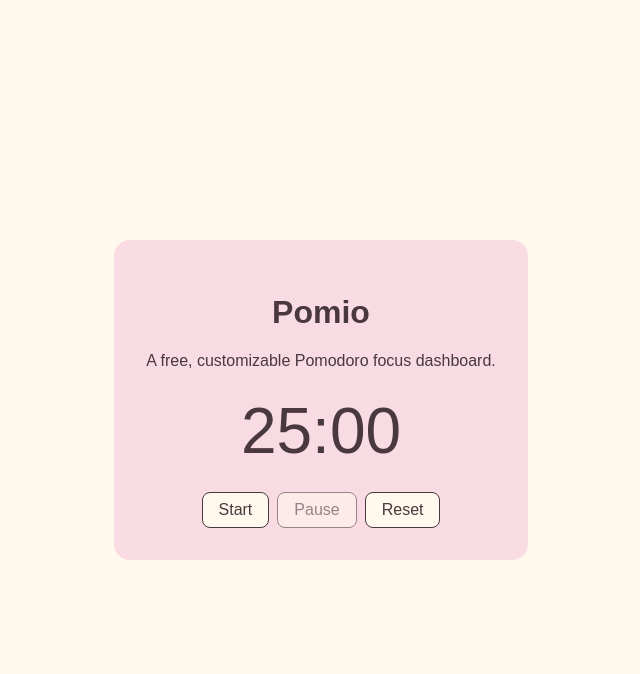
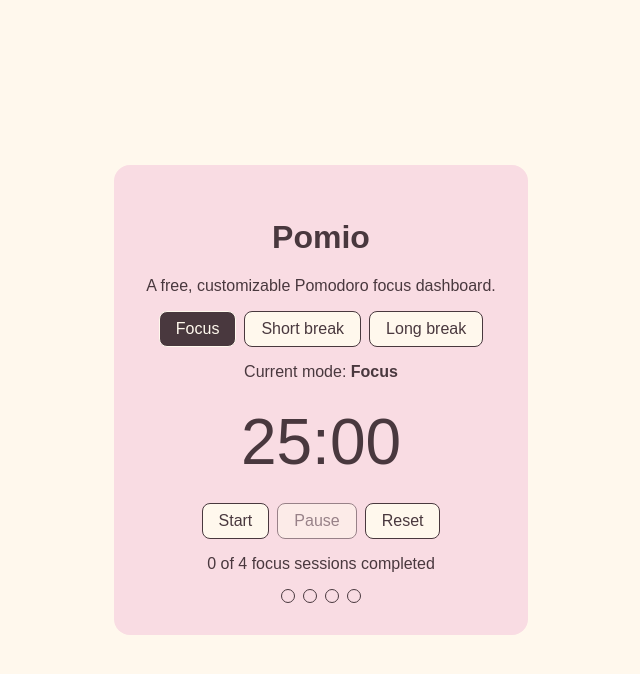
Before and after one commit to oleisia/pomio, a Flask app: page / in a window 1280 px wide. Shown: the top 674 px of the page, without its empty margins (319-959 px from the left). Run offline with Flask 3, Linux system fonts and the light colour scheme.

Commit message:
Add Pomodoro modes and session cycle tracking

```diff
--- a/static/css/style.css
+++ b/static/css/style.css
@@ -40,3 +40,25 @@ main {
 .timer-controls button:disabled {
   opacity: 0.55;
 }
+
+.timer-controls button[aria-pressed="true"] {
+  background: #49383e;
+  color: #fff8ed;
+}
+
+.cycle-indicators {
+  display: flex;
+  justify-content: center;
+  gap: 0.5rem;
+}
+
+.cycle-indicators span {
+  width: 0.75rem;
+  height: 0.75rem;
+  border: 1px solid currentColor;
+  border-radius: 50%;
+}
+
+.cycle-indicators .completed {
+  background: currentColor;
+}
--- a/static/js/timer.js
+++ b/static/js/timer.js
@@ -1,5 +1,10 @@
-const defaultDurationMs = 25 * 60 * 1000;
-let remainingMs = defaultDurationMs;
+const durationMinutes = { focus: 25, shortBreak: 5, longBreak: 15 };
+const modeLabels = { focus: "Focus", shortBreak: "Short break", longBreak: "Long break" };
+const sessionsPerCycle = 4;
+
+let currentMode = "focus";
+let completedFocusSessions = 0;
+let remainingMs = durationMinutes[currentMode] * 60 * 1000;
 let endTimeMs = null;
 let intervalId = null;
 
@@ -7,6 +12,10 @@ const timerDisplay = document.querySelector("#timer-display");
 const startButton = document.querySelector("#start-timer");
 const pauseButton = document.querySelector("#pause-timer");
 const resetButton = document.querySelector("#reset-timer");
+const modeButtons = document.querySelectorAll("[data-mode]");
+const currentModeDisplay = document.querySelector("#current-mode");
+const cycleProgress = document.querySelector("#cycle-progress");
+const cycleIndicators = document.querySelectorAll(".cycle-indicators span");
 
 function startTimer() {
   if (intervalId !== null || remainingMs === 0) {
@@ -28,7 +37,8 @@ function updateCountdown() {
   // Derive time from the deadline so delayed callbacks do not slow the countdown.
   remainingMs = Math.max(0, endTimeMs - Date.now());
   if (remainingMs === 0) {
-    stopCountdown();
+    completeSession();
+    return;
   }
   renderTimer();
 }
@@ -40,14 +50,51 @@ function pauseTimer() {
 
   // Capture time at the click, including any fraction of a second since the last update.
   remainingMs = Math.max(0, endTimeMs - Date.now());
+  if (remainingMs === 0) {
+    completeSession();
+    return;
+  }
   stopCountdown();
   renderTimer();
 }
 
 function resetTimer() {
   stopCountdown();
-  remainingMs = defaultDurationMs;
+  remainingMs = durationMinutes[currentMode] * 60 * 1000;
   renderTimer();
+}
+
+function selectMode(mode) {
+  currentMode = mode;
+  resetTimer();
+  currentModeDisplay.textContent = modeLabels[currentMode];
+  modeButtons.forEach((button) => {
+    button.setAttribute("aria-pressed", String(button.dataset.mode === currentMode));
+  });
+}
+
+function completeSession() {
+  let nextMode = "focus";
+  if (currentMode === "focus") {
+    // If the user skipped the full cycle's long break, count the next focus in a new cycle.
+    completedFocusSessions = (completedFocusSessions % sessionsPerCycle) + 1;
+    nextMode = completedFocusSessions === sessionsPerCycle ? "longBreak" : "shortBreak";
+  } else if (currentMode === "longBreak" && completedFocusSessions === sessionsPerCycle) {
+    completedFocusSessions = 0;
+  }
+
+  selectMode(nextMode);
+  renderCycleProgress();
+}
+
+function renderCycleProgress() {
+  const progress = `${completedFocusSessions} of ${sessionsPerCycle} focus sessions completed`;
+  if (cycleProgress.textContent !== progress) {
+    cycleProgress.textContent = progress;
+  }
+  cycleIndicators.forEach((indicator, index) => {
+    indicator.classList.toggle("completed", index < completedFocusSessions);
+  });
 }
 
 function renderTimer() {
@@ -65,4 +112,11 @@ function renderTimer() {
 startButton.addEventListener("click", startTimer);
 pauseButton.addEventListener("click", pauseTimer);
 resetButton.addEventListener("click", resetTimer);
+modeButtons.forEach((button) => {
+  button.addEventListener("click", () => {
+    if (button.dataset.mode !== currentMode) {
+      selectMode(button.dataset.mode);
+    }
+  });
+});
 renderTimer();
--- a/templates/index.html
+++ b/templates/index.html
@@ -11,12 +11,22 @@
     <h1>Pomio</h1>
     <p>A free, customizable Pomodoro focus dashboard.</p>
 
+    <div class="timer-controls" role="group" aria-label="Session mode">
+      <button type="button" data-mode="focus" aria-pressed="true">Focus</button>
+      <button type="button" data-mode="shortBreak" aria-pressed="false">Short break</button>
+      <button type="button" data-mode="longBreak" aria-pressed="false">Long break</button>
+    </div>
+    <p aria-live="polite">Current mode: <strong id="current-mode">Focus</strong></p>
     <div id="timer-display" class="timer" role="timer" aria-label="Pomodoro time remaining">25:00</div>
     <div class="timer-controls">
       <button id="start-timer" type="button">Start</button>
       <button id="pause-timer" type="button" disabled>Pause</button>
       <button id="reset-timer" type="button">Reset</button>
     </div>
+    <p id="cycle-progress" role="status">0 of 4 focus sessions completed</p>
+    <div class="cycle-indicators" aria-hidden="true">
+      <span></span><span></span><span></span><span></span>
+    </div>
   </main>
 
   <script src="{{ url_for('static', filename='js/timer.js') }}"></script>
```
